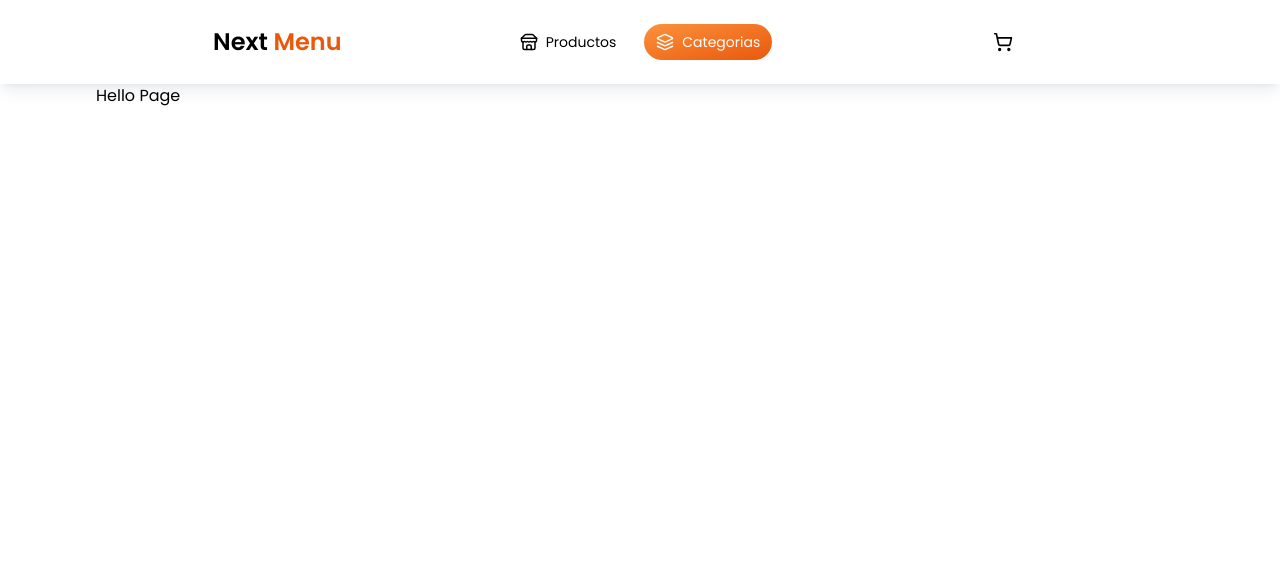
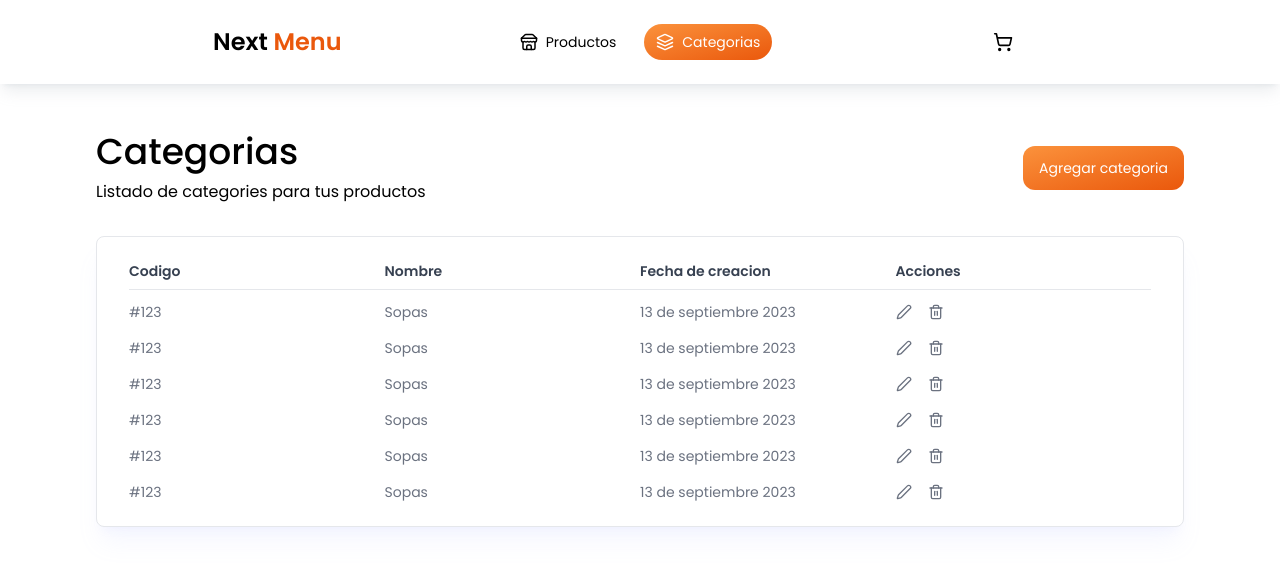
Before and after one commit to aledu944/next-menu-restaurant, a Next.js app: page /categories in a window 1280 px wide. Shown: the top 568 px of the page. Built offline with nearby package versions, Linux system fonts and the light colour scheme.

Commit message:
categories table

```diff
--- a/src/app/(dashboard)/categories/page.tsx
+++ b/src/app/(dashboard)/categories/page.tsx
@@ -1,8 +1,19 @@
+import { TitlePage } from "@/modules/shared";
+import { CategoryTable } from "@/modules/categories";
 
 export default function CategoriesPage() {
     return (
-        <div>
-            <h1>Hello Page</h1>
-        </div>
+        <>
+            <TitlePage
+                btnPath="/categories/new"
+                btnTitle="Agregar categoria"
+                description="Listado de categories para tus productos"
+                title="Categorias"
+            />
+
+            <CategoryTable/>
+
+
+        </>
     );
 }
--- a/src/app/globals.css
+++ b/src/app/globals.css
@@ -30,6 +30,26 @@
 
     .product-form {
         @apply bg-white shadow-lg rounded-lg border py-8 px-12
+    }
+
+    .category-table {
+        @apply bg-white shadow-xl shadow-indigo-300/10 border py-6 px-8 rounded-lg
+    }
+
+    .category-table__header {
+        @apply font-semibold text-gray-700 text-sm grid grid-cols-4 border-b border-gray-200 pb-2 mb-3
+    }
+
+    .category-table__body {
+        @apply space-y-4 text-sm text-gray-500
+    }
+
+    .category-table__row {
+        @apply grid grid-cols-4
+    }
+
+    .category-table__actions {
+        @apply flex items-center gap-4 text-[16px]
     }
 }
 
--- /dev/null
+++ b/src/modules/categories/components/CategoryTable.tsx
@@ -0,0 +1,37 @@
+import React from 'react'
+import { LuPen, LuTrash2 } from 'react-icons/lu'
+
+export const CategoryTable = () => {
+    return (
+        <section className='category-table'>
+            <div className='category-table__header'>
+                <p>Codigo</p>
+                <p>Nombre</p>
+                <p>Fecha de creacion</p>
+                <p>Acciones</p>
+            </div>
+
+            <div className='category-table__body'>
+                {
+                    [1, 2, 3, 4, 5,6].map(category => (
+                        <div className='category-table__row'>
+                            <p>#123</p>
+                            <p>Sopas</p>
+                            <p>13 de septiembre 2023</p>
+                            <div className='category-table__actions'>
+                                <button>
+                                    <LuPen/>
+                                </button>
+
+                                <button>
+                                    <LuTrash2/>
+                                </button>
+                            </div>
+                        </div>
+                    ))
+                }
+            </div>
+
+        </section>
+    )
+}
--- /dev/null
+++ b/src/modules/categories/index.ts
@@ -0,0 +1 @@
+export { CategoryTable } from "./components/CategoryTable";
```
